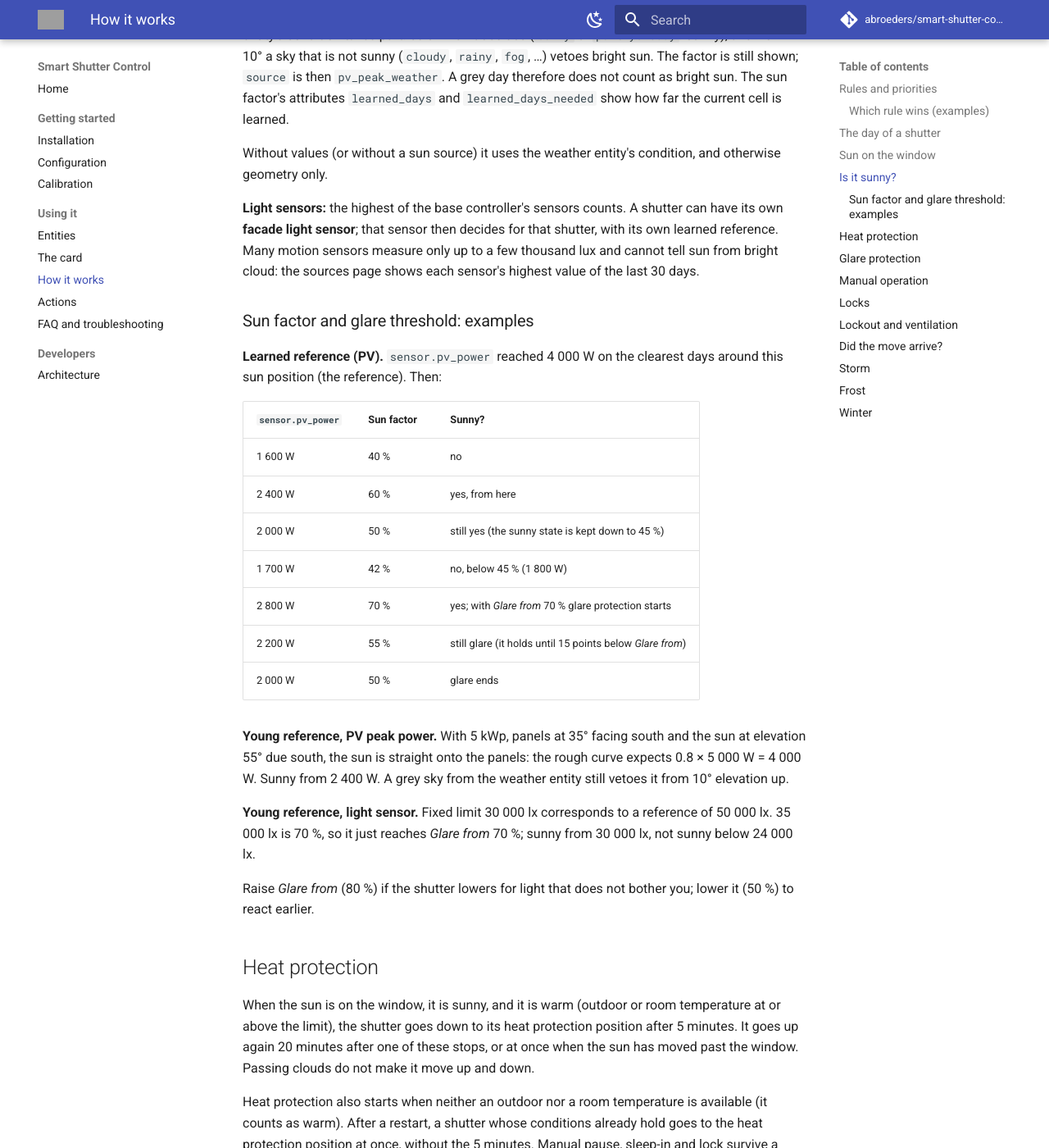
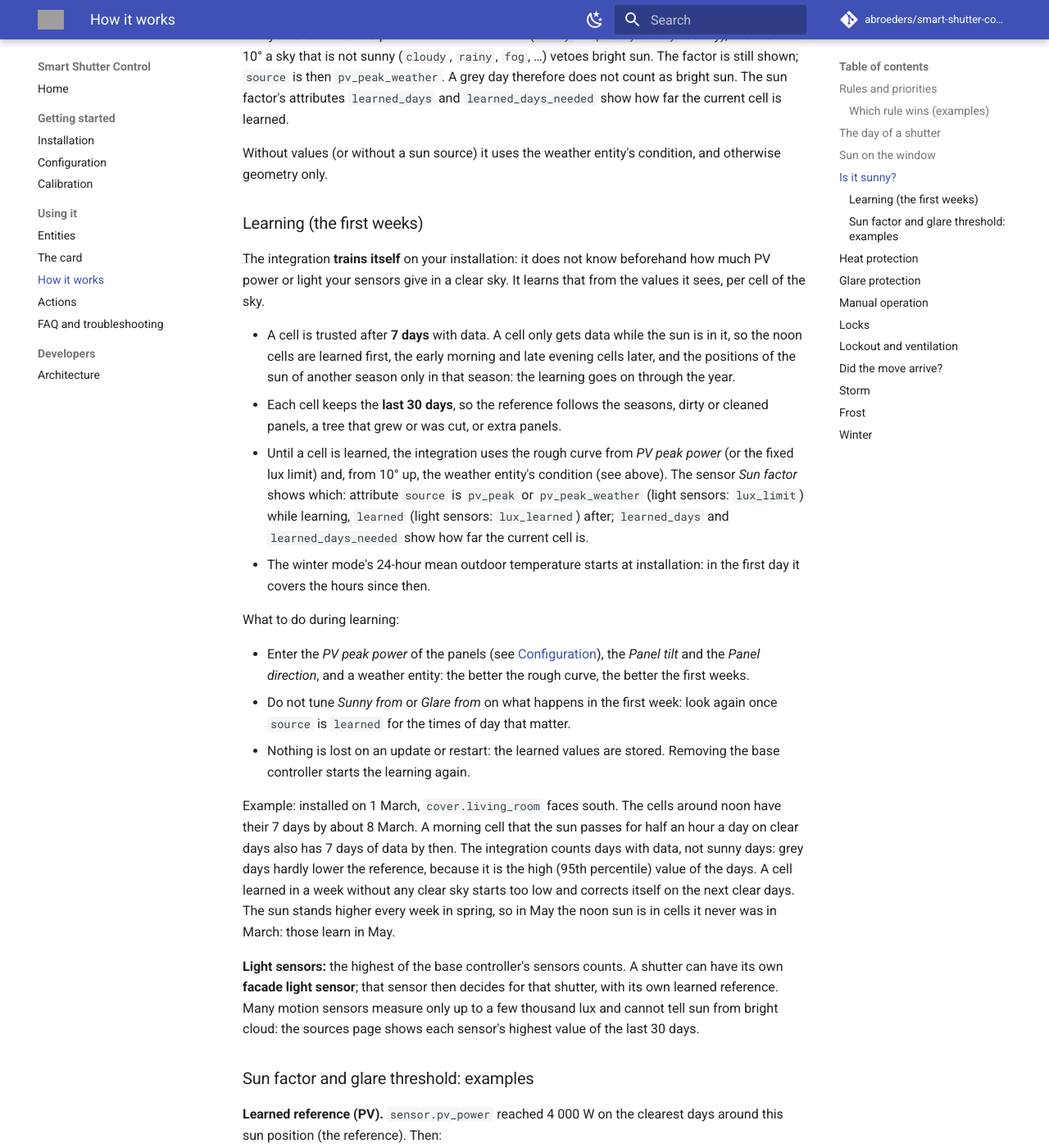
Before and after one commit to abroeders/smart-shutter-control, an MkDocs documentation site: the page built from docs/how-it-works.md, in a window 1280 px wide and 1400 px high, scrolled down 4490 px. Shown: the whole window at 82% size. Built offline with MkDocs 1.6.1 and Material for MkDocs 9.7.7, drawn with Linux system fonts in a browser that asks for light colours; comment, search, counter and statistics services are not loaded; grey boxes are pictures that could not be loaded.

Commit message:
docs: the learning period, PV peak power of the panels and common pitfalls (#115)
A section on what the integration learns and how long it takes, the PV
peak power as the panels' total (not the inverter's rating) in the docs
and the form, and FAQ entries for problems met in practice.

```diff
--- a/docs/how-it-works.md
+++ b/docs/how-it-works.md
@@ -141,6 +141,39 @@ therefore does not count as bright sun. The sun factor's attributes
 `learned_days` and `learned_days_needed` show how far the current cell is learned.
 
 Without values (or without a sun source) it uses the weather entity's condition, and otherwise geometry only.
+
+### Learning (the first weeks)
+
+The integration **trains itself** on your installation: it does not know beforehand how much PV power or light
+your sensors give in a clear sky. It learns that from the values it sees, per cell of the sky.
+
+- A cell is trusted after **7 days** with data. A cell only gets data while the sun is in it, so the noon
+  cells are learned first, the early morning and late evening cells later, and the positions of the sun of
+  another season only in that season: the learning goes on through the year.
+- Each cell keeps the **last 30 days**, so the reference follows the seasons, dirty or cleaned panels, a tree
+  that grew or was cut, or extra panels.
+- Until a cell is learned, the integration uses the rough curve from *PV peak power* (or the fixed lux limit)
+  and, from 10° up, the weather entity's condition (see above). The sensor *Sun factor* shows which: attribute
+  `source` is `pv_peak` or `pv_peak_weather` (light sensors: `lux_limit`) while learning, `learned` (light
+  sensors: `lux_learned`) after; `learned_days` and `learned_days_needed` show how far the current cell is.
+- The winter mode's 24-hour mean outdoor temperature starts at installation: in the first day it covers the
+  hours since then.
+
+What to do during learning:
+
+- Enter the *PV peak power* of the panels (see [Configuration](configuration.md#sources)), the *Panel tilt*
+  and the *Panel direction*, and a weather entity: the better the rough curve, the better the first weeks.
+- Do not tune *Sunny from* or *Glare from* on what happens in the first week: look again once `source` is
+  `learned` for the times of day that matter.
+- Nothing is lost on an update or restart: the learned values are stored. Removing the base controller
+  starts the learning again.
+
+Example: installed on 1 March, `cover.living_room` faces south. The cells around noon have their 7 days by
+about 8 March. A morning cell that the sun passes for half an hour a day on clear days also has 7 days of data
+by then. The integration counts days with data, not sunny days: grey days hardly lower the reference, because
+it is the high (95th percentile) value of the days. A cell learned in a week without any clear sky starts too
+low and corrects itself on the next clear days. The sun stands higher every week in spring, so in May the
+noon sun is in cells it never was in March: those learn in May.
 
 **Light sensors:** the highest of the base controller's sensors counts. A shutter can have its own
 **facade light sensor**; that sensor then decides for that shutter, with its own learned reference. Many
```
Also changed, not shown: docs/configuration.md (+7 -1 lines), docs/faq.md (+25 -0 lines), docs/installation.md (+5 -1 lines), 3 other files.
